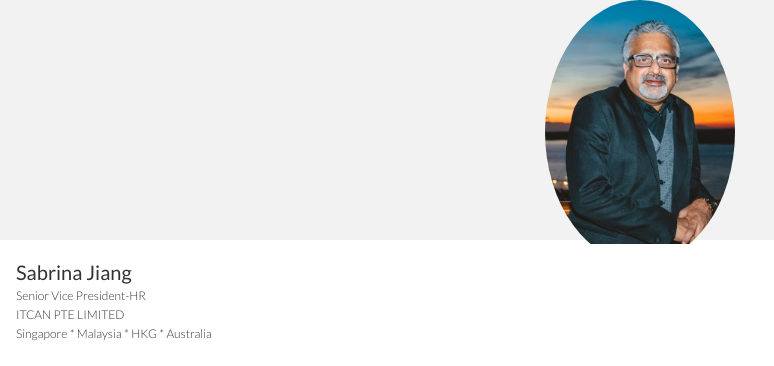
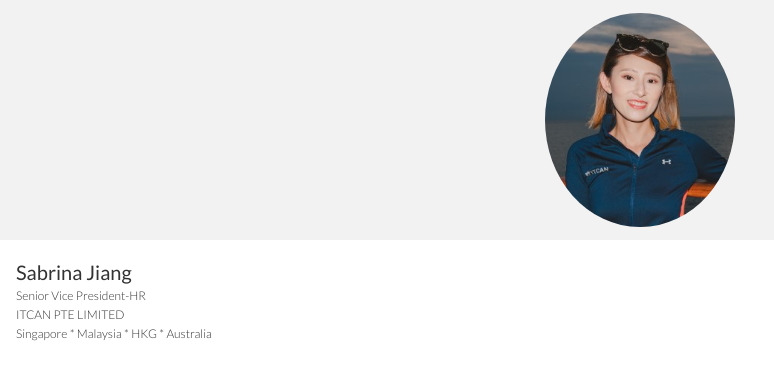
Before and after one commit to ITCANNAMECARD/SABRINA, a plain HTML site: page index.html in a window 1280 px wide. Shown: the top 366 px of the page, 0-774 px from the left. Drawn offline with Linux system fonts and the light colour scheme; a web font is replaced by a local one.

Commit message:
Update index.html

```diff
--- a/index.html
+++ b/index.html
@@ -14,7 +14,7 @@
 			<div class="row">
 				<div class="col"></div>
 				<div class="col is-5">
-					<img class="profile-pic" src="PREM MENON.jpg" alt="Profile Picture">
+					<img class="profile-pic" src="SABRINA JIANG.jpg" alt="Profile Picture">
 				</div>
 				<div class="col"></div>
 			</div>
```
